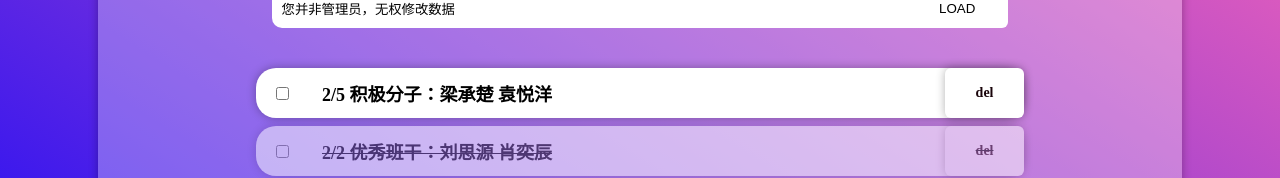
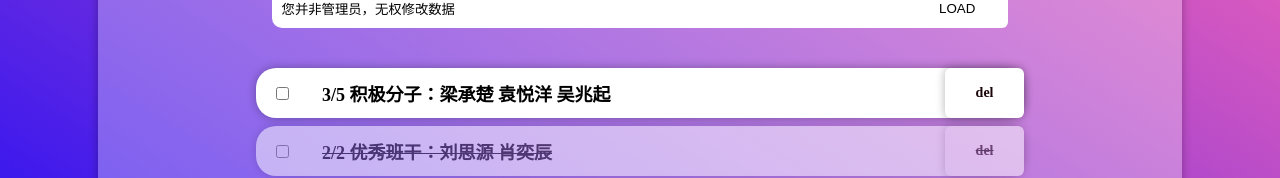
Before and after one commit to Antelope693/NodeJS_Exercise, a plain HTML site: page index.html in a window 1280 px wide. Shown: the part 242-420 px from the top of the page. Drawn offline with Linux system fonts and the light colour scheme.

Commit message:
Update index.html

```diff
--- a/index.html
+++ b/index.html
@@ -16,7 +16,7 @@
 
 <div class="item">
     <input type="checkbox">
-    <span class="name"> 2/5 积极分子：梁承楚 袁悦洋</span>
+    <span class="name"> 3/5 积极分子：梁承楚 袁悦洋 吴兆起</span>
     <div class="del"></div>
 </div>
 <div class="item completed">
```
